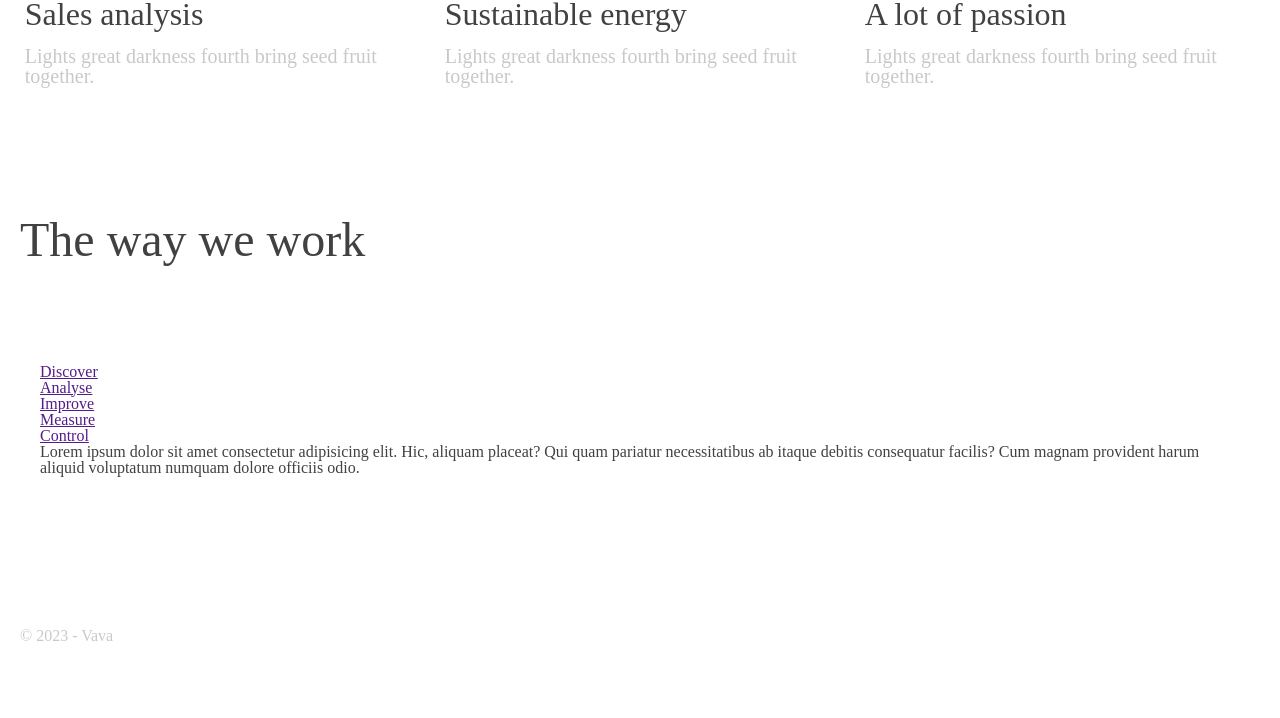
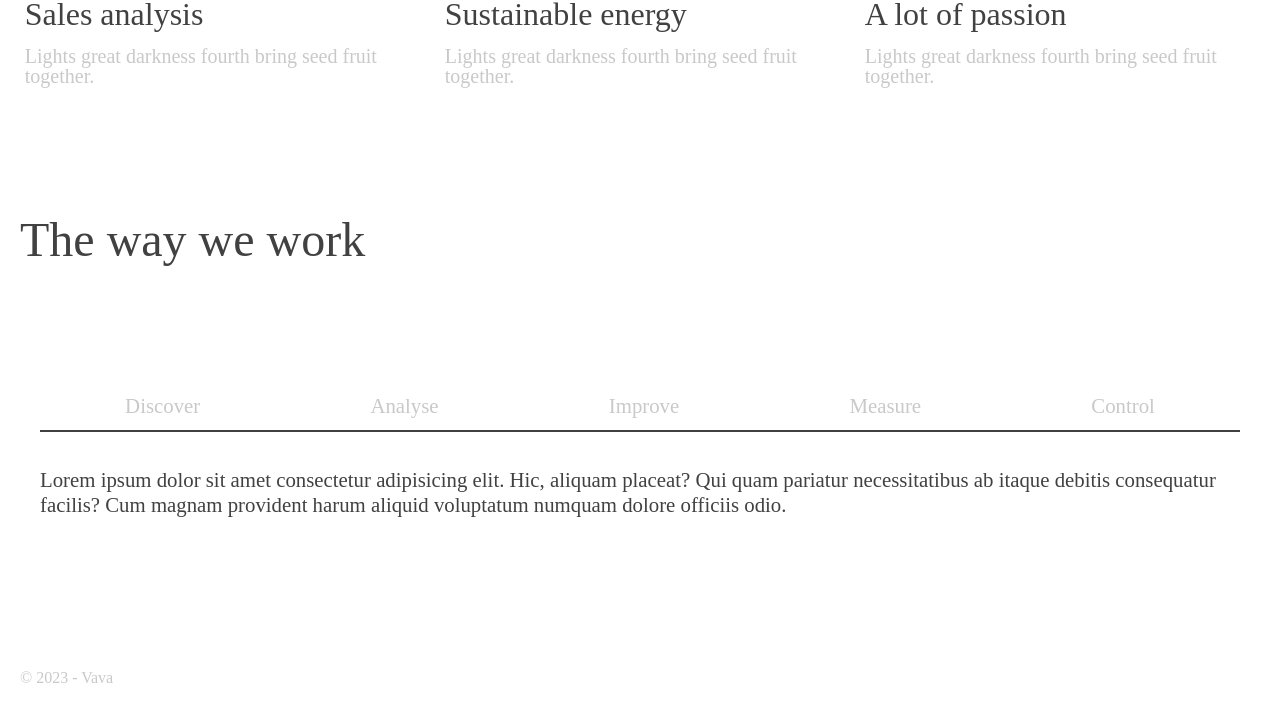
Before and after one commit to AndresPLS/practica_final_precurso_andres, a plain HTML site: page about.html in a window 1280 px wide. Shown: the part 1668-2386 px from the top of the page. Before the commit the page ends 2344 px from the top, so only its background shows below. Drawn offline with Linux system fonts and the light colour scheme; a web font is replaced by a local one.

Commit message:
Seccion The Way semantica y maquetacion html completado css a la espera de retoques en el menu

```diff
--- a/about.html
+++ b/about.html
@@ -134,6 +134,7 @@
                 <section id="theWay">
                     <div class="container">
                         <h2>The way we work</h2>
+                        <div class="flex">
                             <section>
                                 <nav>
                                     <ul>
@@ -146,15 +147,18 @@
                                 </nav>
                                 <div>
 
-                                <p>Lorem ipsum dolor sit amet consectetur adipisicing elit. Hic, aliquam placeat? Qui
+                                    <p>Lorem ipsum dolor sit amet consectetur adipisicing elit. Hic, aliquam placeat?
+                                        Qui
                                         quam
-                                    pariatur necessitatibus ab itaque debitis consequatur facilis? Cum magnam provident
+                                        pariatur necessitatibus ab itaque debitis consequatur facilis? Cum magnam
+                                        provident
                                         harum
                                         aliquid voluptatum numquam dolore officiis odio.</p>
 
                                 </div>
 
                             </section>
+                        </div>
                     </div>
                 </section>
             </div>
--- a/css/style.css
+++ b/css/style.css
@@ -453,6 +453,38 @@ section div.hiring {
 
 /* Inicio The way we work */
 
+main #theWay nav {
+
+    padding: 1.25rem 0;
+}
+
+main #theWay nav ul {
+    display: flex;
+    justify-content: space-around;
+    flex-direction: row;
+    border-bottom: 0.15rem solid var(--mainColor);
+    padding: 0.8rem 0;
+    font-size: 1.3em;
+
+    & a {
+        text-decoration: none;
+        color: var(--secondaryColor);
+
+        &:hover {
+            color: var(--mainColor);
+        }
+    }
+}
+
+main #theWay section p {
+
+    font-size: 1.3em;
+    line-height: 1.2em;
+    margin-top: 1rem;
+
+}
+
+
 
 
 
@@ -573,6 +605,7 @@ section div.hiring {
 
     }
 
+
     main #news .flex article a {
         display: block;
         text-decoration: none;
@@ -606,6 +639,14 @@ section div.hiring {
         grid-template-columns: 1fr 1fr 1fr;
     }
 
+
+    main #theWay .flex {
+        justify-content: space-between;
+
+    }
+
+
+
 }
 
 
@@ -623,6 +664,10 @@ section div.hiring {
     main #news .container {
         padding: 0rem 0rem;
     }
+
+    main #theWay .container {
+        padding: 0rem 0rem;
+    }
 }
 
 
```
Lines whose indentation alone changed are shown as unchanged.
